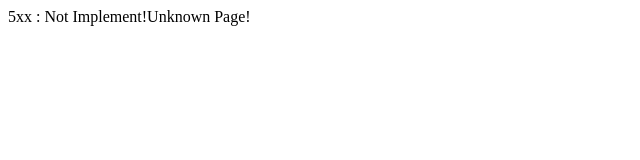
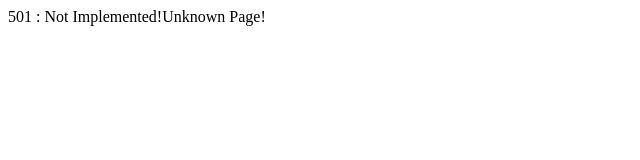
Before and after one commit to rainCreek/web-cloudgo-inout, a plain HTML site: page templates/5xx.html in a window 1280 px wide. Shown: the full height of the page, 0-640 px from the left. Drawn offline with Linux system fonts and the light colour scheme.

Commit message:
Update 5xx.html

```diff
--- a/templates/5xx.html
+++ b/templates/5xx.html
@@ -3,6 +3,6 @@
 
 </head>
 <body>
-  5xx : Not Implement!Unknown Page!
+    501 : Not Implemented!Unknown Page!
 </body>
 </html>
```
